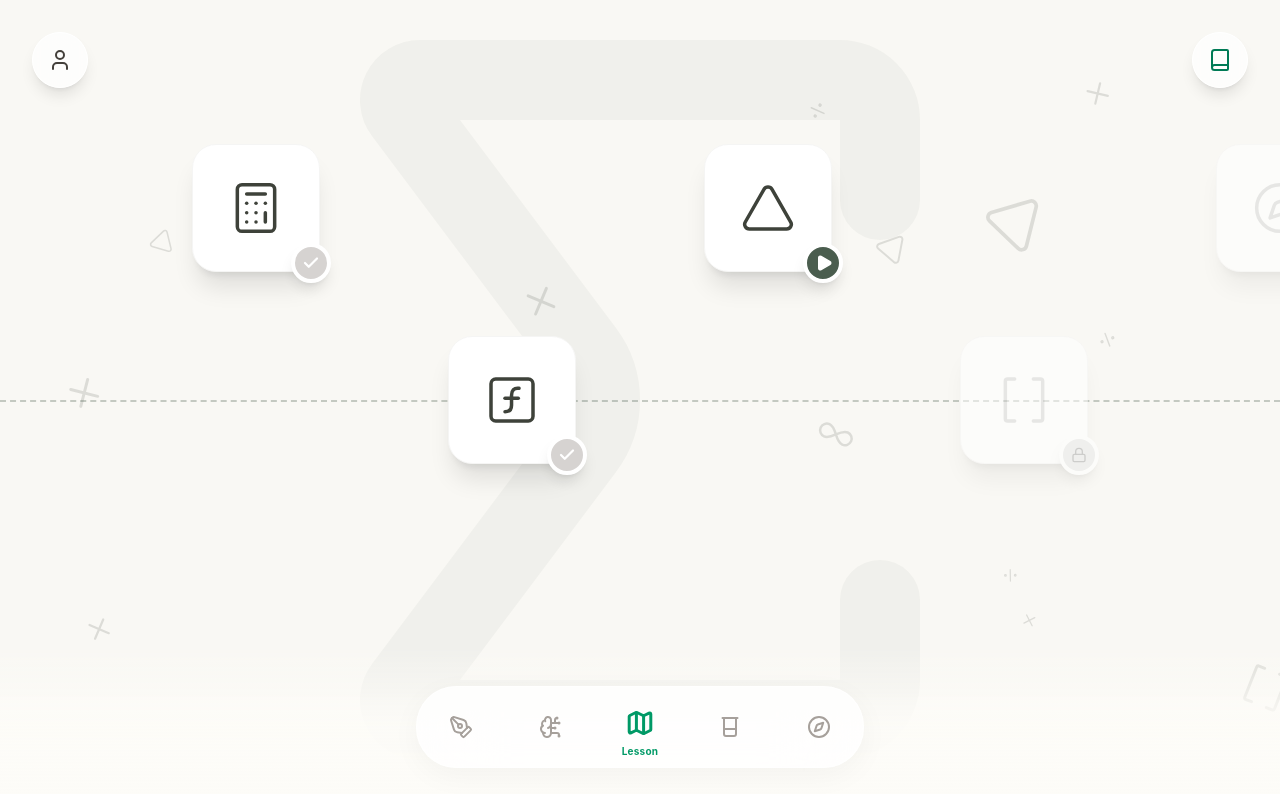
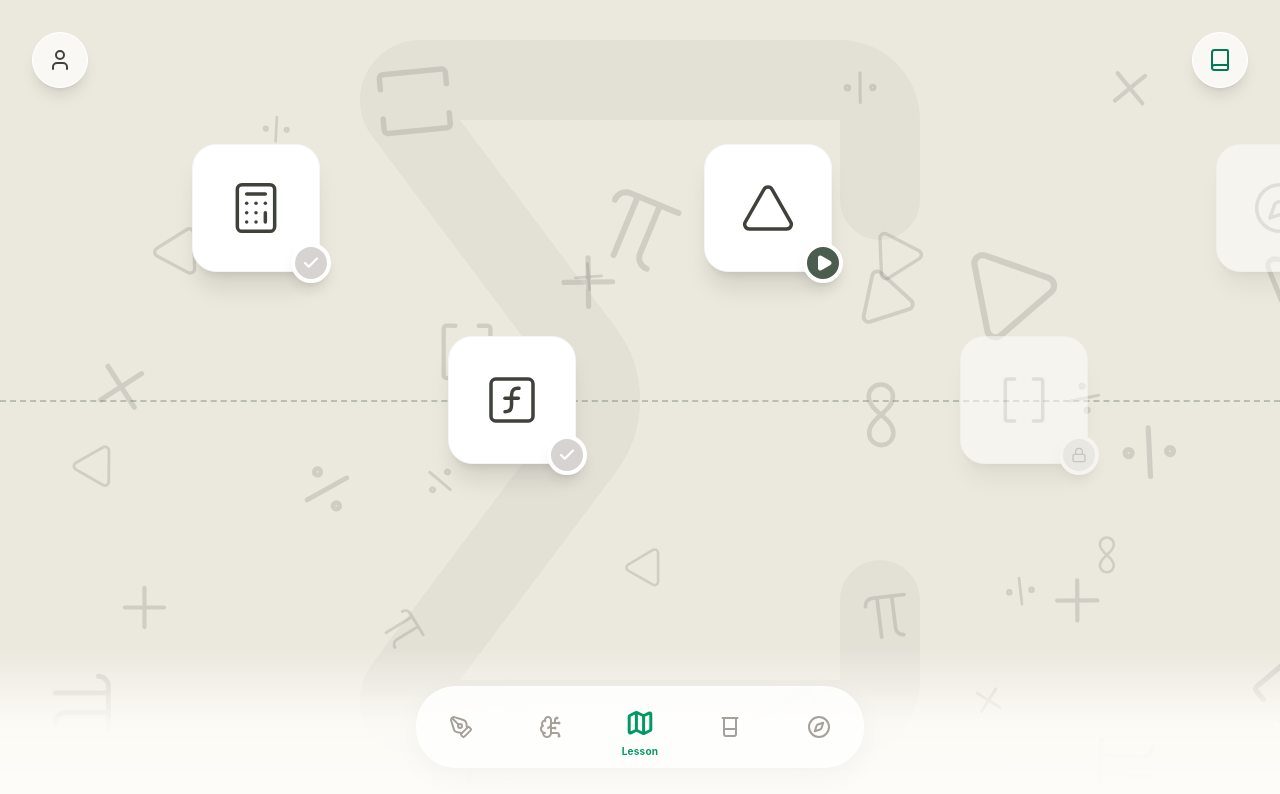
Before and after one commit to Suyogycode/kapikitab, a Next.js app: page /dashboard/lesson in a window 1280 px wide. Shown: the top 794 px of the page. Built offline with nearby package versions, Linux system fonts and the light colour scheme; a web font is replaced by a local one.

Commit message:
Coloring the background

```diff
--- a/src/app/dashboard/lesson/page.tsx
+++ b/src/app/dashboard/lesson/page.tsx
@@ -20,17 +20,14 @@ const FloatingAmbientBackground = ({ icons, color }: { icons: any[], color: stri
   const [particles, setParticles] = useState<any[]>([]);
 
   useEffect(() => {
-    // 1. ADDED MORE: Increased particle count from 15 to 35
-    const generated = Array.from({ length: 15 }).map((_, i) => ({
+    const generated = Array.from({ length: 35 }).map((_, i) => ({
       id: i,
       Icon: icons[Math.floor(Math.random() * icons.length)],
-      // 2. MADE BIGGER: Size is now randomly between 40px and 100px (was 16-40)
-      size: Math.random() * (60 - 16) + 16,
+      size: Math.random() * (100 - 40) + 40,
       left: `${Math.random() * 100}vw`,
       top: `${Math.random() * 100}vh`,
-      // 3. SLOWED DOWN: Float cycle takes 40 to 80 seconds (was 15-25s)
       duration: Math.random() * (80 - 40) + 40,
-      delay: Math.random() * -10,
+      delay: Math.random() * -60,
     }));
     setParticles(generated);
     setMounted(true);
@@ -43,14 +40,11 @@ const FloatingAmbientBackground = ({ icons, color }: { icons: any[], color: stri
       {particles.map((p) => (
         <motion.div
           key={p.id}
-          // 4. MADE VISIBLE: Bumped opacity from 0.07 to 0.15 (15%)
           className={`absolute ${color} opacity-[0.15]`}
           style={{ left: p.left, top: p.top }}
           animate={{
-            // Increased the distance they drift up/down and left/right
             y: [0, -50, 50, 0],
             x: [0, 40, -40, 0],
-            // Added a slightly wider rotation to make the motion more obvious
             rotate: [0, 90, -90, 0],
           }}
           transition={{
@@ -60,7 +54,6 @@ const FloatingAmbientBackground = ({ icons, color }: { icons: any[], color: stri
             delay: p.delay,
           }}
         >
-          {/* Thickened the stroke slightly so the larger icons don't look overly thin */}
           <p.Icon size={p.size} strokeWidth={1.5} />
         </motion.div>
       ))}
@@ -73,7 +66,7 @@ const FloatingAmbientBackground = ({ icons, color }: { icons: any[], color: stri
 // ============================================================================
 const subjectThemes: Record<string, any> = {
   math: {
-    background: 'bg-[#F9F8F4]',
+    background: 'bg-[#EBE8DD]', // Deepened to Warm Oat
     text: 'text-[#3E423A]',
     accent: 'bg-[#4A5D4E]',
     pathColor: 'border-[#4A5D4E]/30',
@@ -91,7 +84,7 @@ const subjectThemes: Record<string, any> = {
     ]
   },
   physics: {
-    background: 'bg-[#F4F5F7]',
+    background: 'bg-[#E2E6EB]', // Deepened to Steel Frost
     text: 'text-[#2C3137]',
     accent: 'bg-[#5C6B89]',
     pathColor: 'border-[#5C6B89]/30',
@@ -106,7 +99,7 @@ const subjectThemes: Record<string, any> = {
     ]
   },
   chemistry: {
-    background: 'bg-[#F2F6F5]',
+    background: 'bg-[#E1EBE7]', // Deepened to Soft Eucalyptus
     text: 'text-[#2A3A35]',
     accent: 'bg-[#52796F]',
     pathColor: 'border-[#52796F]/30',
@@ -121,7 +114,7 @@ const subjectThemes: Record<string, any> = {
     ]
   },
   biology: {
-    background: 'bg-[#F7F6F1]',
+    background: 'bg-[#E8E4D5]', // Deepened to Dried Reed
     text: 'text-[#423D33]',
     accent: 'bg-[#8A795D]',
     pathColor: 'border-[#8A795D]/30',
@@ -136,7 +129,7 @@ const subjectThemes: Record<string, any> = {
     ]
   },
   computer: {
-    background: 'bg-[#F3F4F6]',
+    background: 'bg-[#E3E5E9]', // Deepened to Tech Ash
     text: 'text-[#1F2937]',
     accent: 'bg-[#4B5563]',
     pathColor: 'border-[#4B5563]/30',
```
